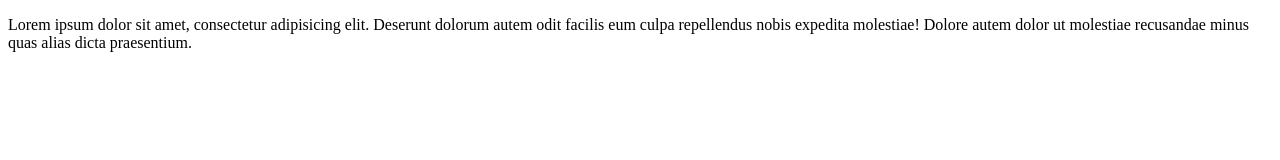
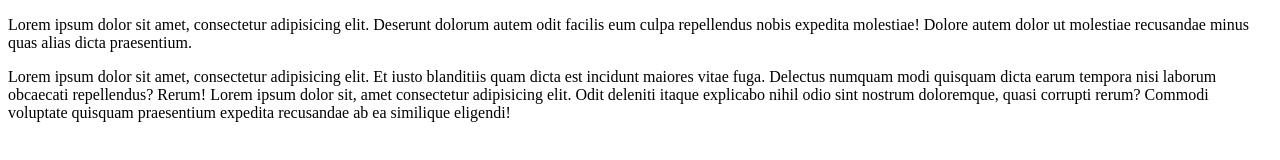
Before and after one commit to BenjaminChien/test-afternoon, a plain HTML site: page index.html in a window 1280 px wide. Drawn offline with Linux system fonts and the light colour scheme.

Commit message:
add two lorem

```diff
--- a/index.html
+++ b/index.html
@@ -8,5 +8,7 @@
 </head>
 <body>
   <p>Lorem ipsum dolor sit amet, consectetur adipisicing elit. Deserunt dolorum autem odit facilis eum culpa repellendus nobis expedita molestiae! Dolore autem dolor ut molestiae recusandae minus quas alias dicta praesentium.</p>
+
+  <p>Lorem ipsum dolor sit amet, consectetur adipisicing elit. Et iusto blanditiis quam dicta est incidunt maiores vitae fuga. Delectus numquam modi quisquam dicta earum tempora nisi laborum obcaecati repellendus? Rerum! Lorem ipsum dolor sit, amet consectetur adipisicing elit. Odit deleniti itaque explicabo nihil odio sint nostrum doloremque, quasi corrupti rerum? Commodi voluptate quisquam praesentium expedita recusandae ab ea similique eligendi!</p>
 </body>
 </html>
```
